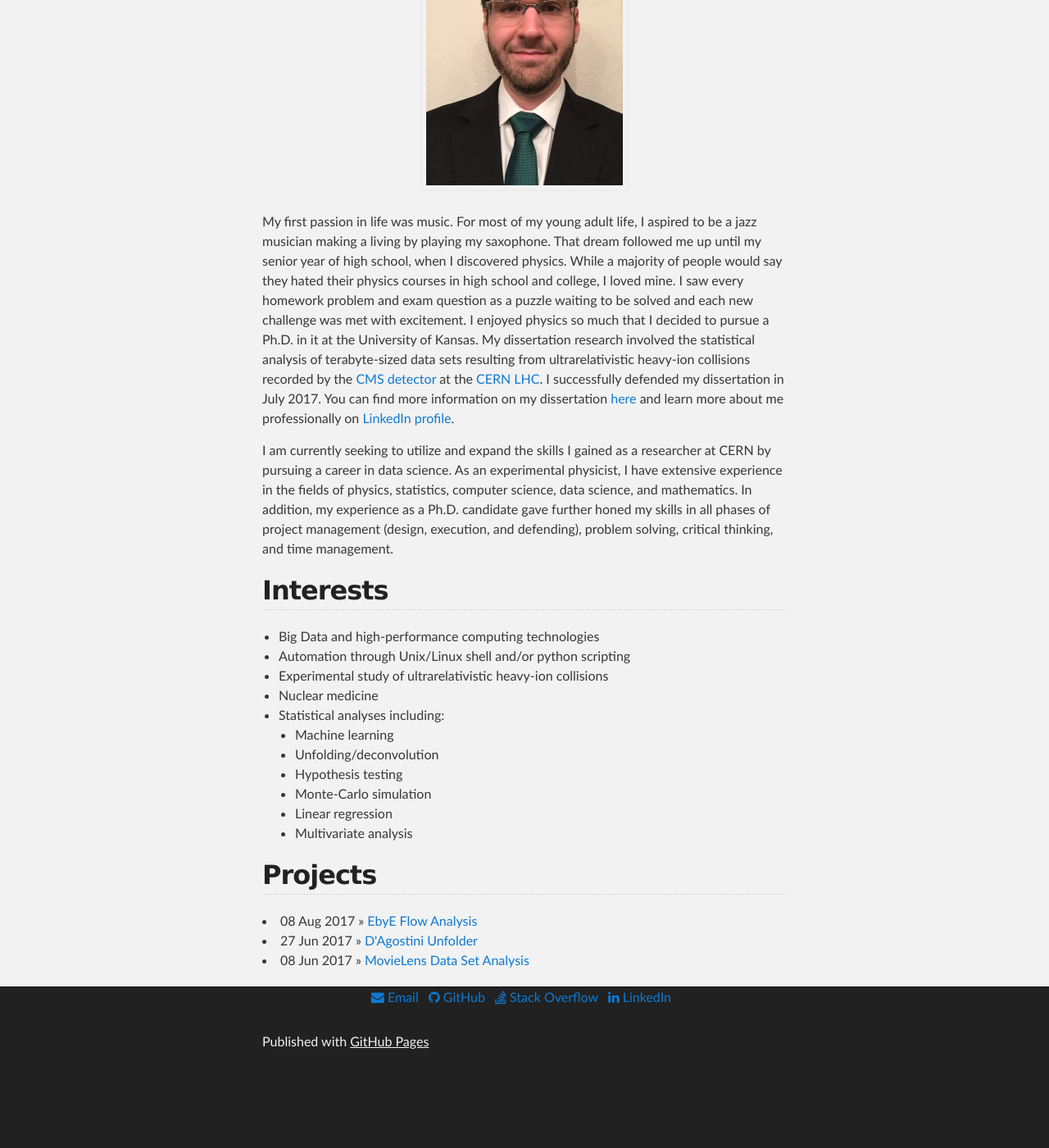
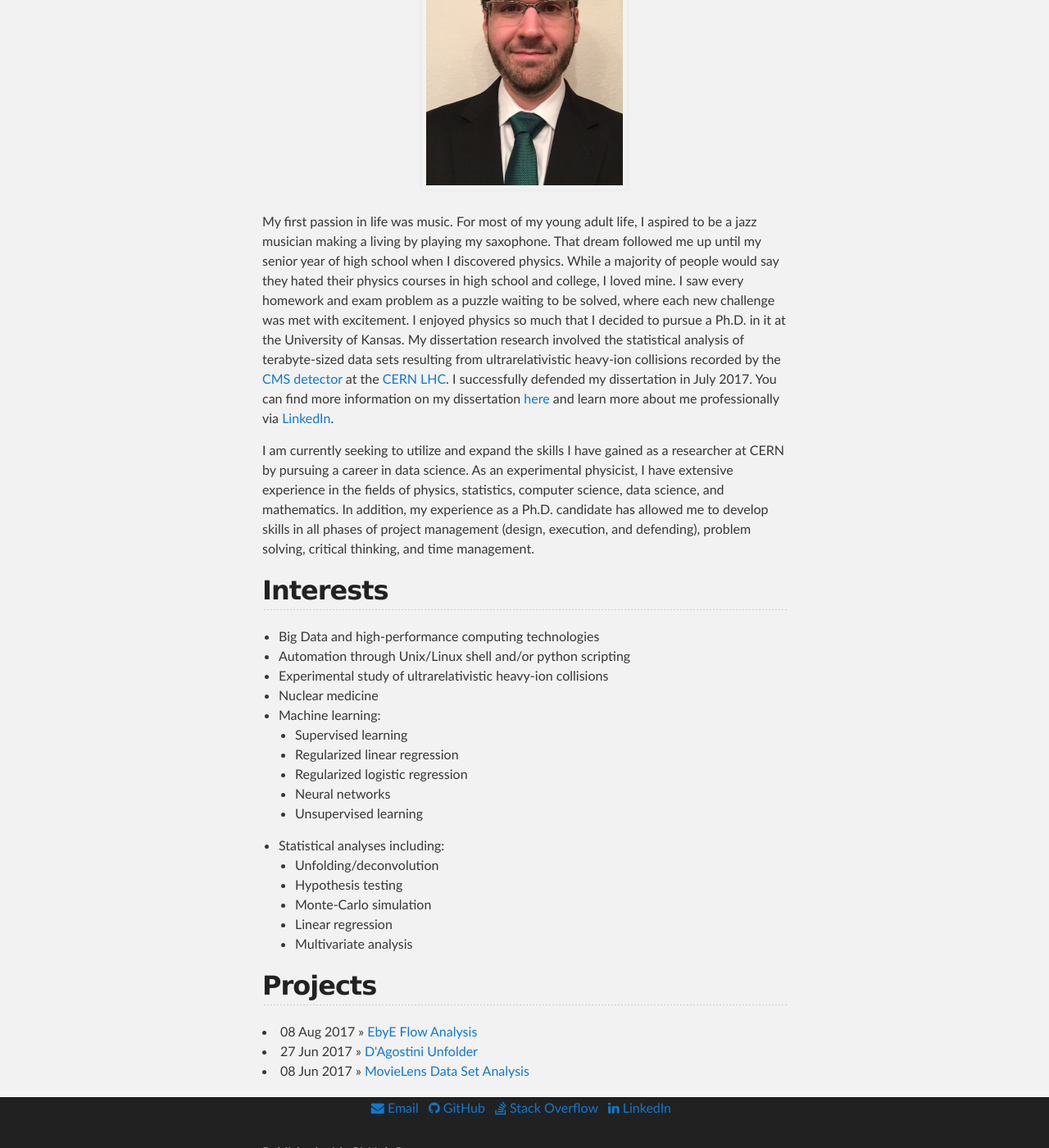
Before and after one commit to jrcastle/jrcastle.github.io, a Jekyll site: the page built from index.md, in a window 1280 px wide and 1400 px high, scrolled down 434 px. Shown: the whole window at 82% size. Built offline with Jekyll 4.4.1, drawn with Linux system fonts in a browser that asks for light colours; nearby versions of some CDN libraries; our own code applies the rules of GitHub Pages for plain Markdown files; before the commit the page ends 1751 px from its top, so only the background shows below that.

Commit message:
Language edits

```diff
--- a/index.md
+++ b/index.md
@@ -10,10 +10,10 @@
 
 My first passion in life was music.  For most of my young adult life,
 I aspired to be a jazz musician making a living by playing my saxophone.
-That dream followed me up until my senior year of high school, when I
+That dream followed me up until my senior year of high school when I
 discovered physics. While a majority of people would say they hated their physics
 courses in high school and college, I loved mine. I saw every homework
-problem and exam question as a puzzle waiting to be solved and each new
+and exam problem as a puzzle waiting to be solved, where each new
 challenge was met with excitement. I enjoyed physics so	much that I decided
 to pursue a Ph.D. in it at the University of Kansas. My dissertation research
 involved the statistical analysis of terabyte-sized data sets resulting from
@@ -23,13 +23,13 @@
 I successfully defended my dissertation in July 2017.
 You can find more information on my dissertation
 [here](https://cds.cern.ch/record/2275797) and learn more about me
-professionally on [LinkedIn profile](https://www.linkedin.com/in/jrcastle90).
+professionally via [LinkedIn](https://www.linkedin.com/in/jrcastle90).
 
-I am currently seeking to utilize and expand the skills I gained as a
+I am currently seeking to utilize and expand the skills I have gained as a
 researcher at CERN by pursuing a career in data science. As an experimental
 physicist, I have extensive experience in the fields of physics, statistics,
 computer science, data science, and mathematics. In addition, my experience
-as a Ph.D. candidate gave further honed my skills in all phases of project
+as a Ph.D. candidate has allowed me to develop skills in all phases of project
 management (design, execution, and defending), problem solving, critical
 thinking, and time management.
 
@@ -38,8 +38,13 @@
 - Automation through Unix/Linux shell and/or python scripting
 - Experimental study of ultrarelativistic heavy-ion collisions
 - Nuclear medicine
+- Machine learning:
+  - Supervised learning
+  - Regularized linear regression
+  - Regularized logistic regression
+  - Neural networks
+  - Unsupervised learning
 - Statistical analyses including:
-  - Machine learning
   - Unfolding/deconvolution
   - Hypothesis testing
   - Monte-Carlo simulation
```
Also changed, not shown: _posts/2017-06-08-MovielensAnalysis.md (+2 -2 lines), _posts/2017-06-27-DAgostiniUnfold.md (+10 -8 lines), _posts/2017-08-08-EbyEFlowAnalysis.md (+1 -1 lines).
